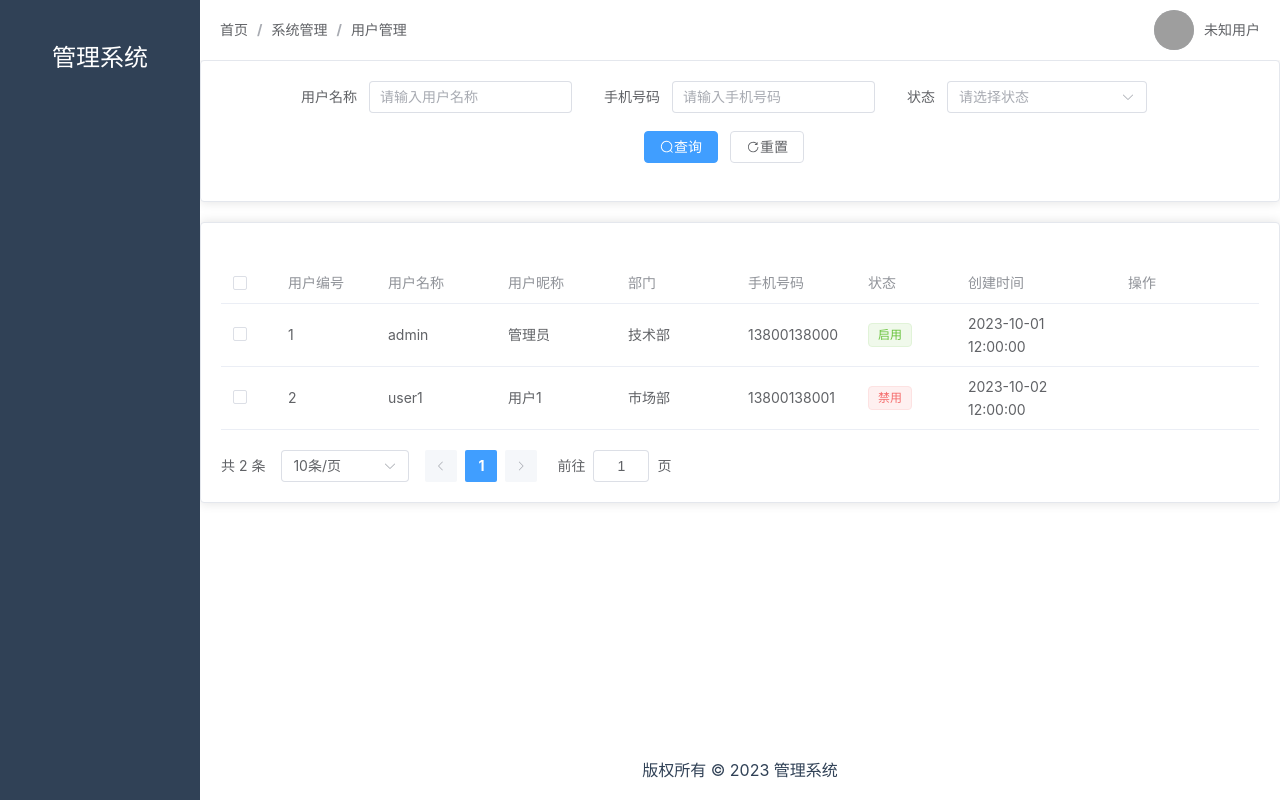
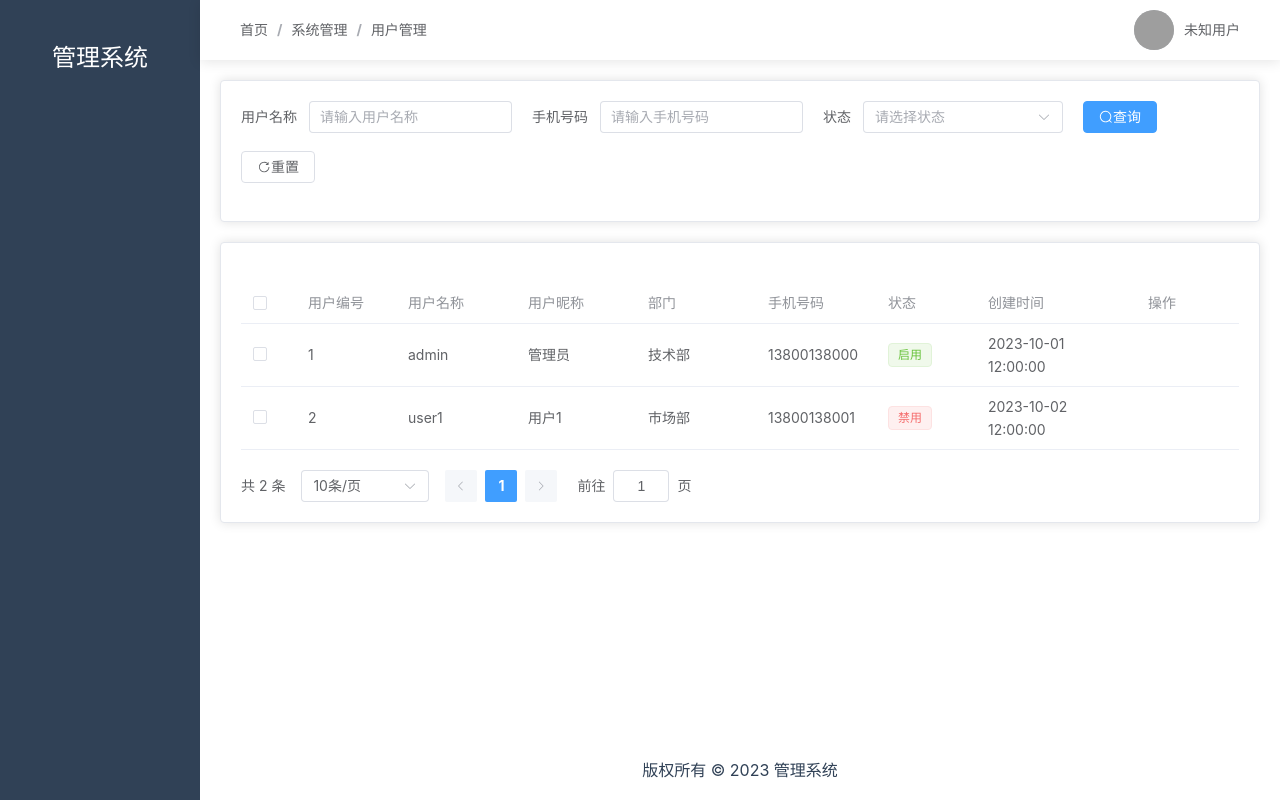
Before and after one commit to supermaodou/maodou-admin-web, a Vue app: page /system/user in a window 1280 px wide. Built offline with nearby package versions, Linux system fonts and the light colour scheme; sample sign-in values are in the browser's storage; grey boxes are pictures that could not be loaded.

Commit message:
修复登录和首页没有占满屏幕的问题，完善用户管理页面样式和增加修改功能

```diff
--- a/src/views/Home.vue
+++ b/src/views/Home.vue
@@ -1,5 +1,5 @@
 <template>
-    <el-container style="height: 100vh;">
+    <el-container style="height: 100vh; width: 100vw;">
         <!-- 左侧菜单栏 -->
         <el-aside width="200px" style="background-color: #304156;">
             <h2 style="color: white; text-align: center; padding: 20px 0;">管理系统</h2>
@@ -28,19 +28,19 @@
         </el-aside>
 
         <!-- 右侧内容区域 -->
-        <el-container>
+        <el-container style="width: calc(100vw - 200px);">
             <!-- 头部 -->
             <el-header
-                style="background-color: #FFFFFF; color: white; line-height: 60px; display: flex; justify-content: space-between; align-items: center;">
+                style="background-color: #FFFFFF; color: #304156; line-height: 60px; display: flex; justify-content: space-between; align-items: center; box-shadow: 0 2px 12px 0 rgba(0, 0, 0, 0.1);">
                 <!-- 面包屑 -->
-                <el-breadcrumb separator="/">
+                <el-breadcrumb separator="/" style="margin-left: 20px;">
                     <el-breadcrumb-item v-for="item in breadcrumbs" :key="item.path">
                         {{ item.title }}
                     </el-breadcrumb-item>
                 </el-breadcrumb>
                 <!-- 用户信息 -->
                 <el-dropdown>
-                    <div style="display: flex; align-items: center; cursor: pointer;">
+                    <div style="display: flex; align-items: center; cursor: pointer; margin-right: 20px;">
                         <el-avatar :size="40" :src="userAvatar" style="margin-right: 10px;"></el-avatar>
                         <span>{{ username }}</span>
                     </div>
@@ -134,14 +134,32 @@ body,
 html {
     margin: 0;
     padding: 0;
+    height: 100%;
+    overflow: hidden;
+}
+
+#app {
+    height: 100%;
+}
+
+.el-container {
+    height: 100%;
+    width: 100%;
+}
+
+.el-aside {
+    height: 100%;
+    overflow-y: auto;
 }
 
 .el-main {
-    padding: 0;
-    /* 移除默认的内边距 */
-    height: calc(100vh - 60px);
-    /* 减去头部高度 */
-    overflow: auto;
-    /* 如果内容超出屏幕，显示滚动条 */
+    padding: 20px;
+    height: calc(100vh - 120px); /* 减去头部和底部的高度(各60px) */
+    overflow-y: auto;
+}
+
+.el-header, .el-footer {
+    height: 60px;
+    padding: 0 20px;
 }
 </style>
--- a/src/views/Login.vue
+++ b/src/views/Login.vue
@@ -1,5 +1,5 @@
 <template>
-    <el-container style="height: 100vh; display: flex; align-items: center; justify-content: center;">
+    <el-container style="height: 100vh; width: 100vw; display: flex; align-items: center; justify-content: center;">
         <el-card style="width: 400px;">
             <h2 style="text-align: center;">登录</h2>
             <el-form :model="loginForm" :rules="rules" ref="loginForm" label-width="80px">
--- a/src/views/system/User.vue
+++ b/src/views/system/User.vue
@@ -2,21 +2,23 @@
   <div>
     <!-- 顶部：搜索过滤 -->
     <el-card style="margin-bottom: 20px;">
-      <el-form :inline="true" :model="searchForm" class="demo-form-inline">
-        <el-form-item label="用户名称">
+      <el-form :inline="true" :model="searchForm" class="demo-form-inline" style="display: flex; flex-wrap: wrap;">
+        <el-form-item label="用户名称" style="margin-right: 20px;">
           <el-input v-model="searchForm.username" placeholder="请输入用户名称"></el-input>
         </el-form-item>
-        <el-form-item label="手机号码">
+        <el-form-item label="手机号码" style="margin-right: 20px;">
           <el-input v-model="searchForm.phone" placeholder="请输入手机号码"></el-input>
         </el-form-item>
-        <el-form-item label="状态">
+        <el-form-item label="状态" style="margin-right: 20px;">
           <el-select v-model="searchForm.status" placeholder="请选择状态" style="width: 200px">
             <el-option label="启用" value="1"></el-option>
             <el-option label="禁用" value="0"></el-option>
           </el-select>
         </el-form-item>
+        <el-form-item style="margin-right: 20px;">
+          <el-button type="primary"  @click="onSearch"><el-icon><Search /></el-icon>查询</el-button>
+        </el-form-item>
         <el-form-item>
-          <el-button type="primary"  @click="onSearch"><el-icon><Search /></el-icon>查询</el-button>
           <el-button @click="onReset"><el-icon><RefreshRight /></el-icon>重置</el-button>
         </el-form-item>
       </el-form>
@@ -26,8 +28,8 @@
     <el-card>
       <!-- 功能按钮 -->
       <el-row style="margin-bottom: 20px;">
-        <el-col :span="24">
-          <el-button type="primary" @click="handleAdd" v-hasPermi="['system:user:add']"><el-icon><Plus /></el-icon>新增</el-button>
+        <el-col :span="24" style="display: flex; justify-content: flex-start;">
+          <el-button type="primary" @click="openDialog('add')" v-hasPermi="['system:user:add']"><el-icon><Plus /></el-icon>新增</el-button>
           <el-button type="danger" @click="handleBatchDelete" v-hasPermi="['system:user:batchDelete']">批量删除</el-button>
         </el-col>
       </el-row>
@@ -54,15 +56,8 @@
         <el-table-column prop="createTime" label="创建时间" width="160"></el-table-column>
         <el-table-column label="操作" width="150">
           <template #default="scope">
-            <el-button link type="primary" size="small" @click="handleEdit(scope.row)" v-hasPermi="['system:user:edit']"><el-icon><EditPen /></el-icon>修改</el-button>
+            <el-button link type="primary" size="small" @click="openDialog('edit', scope.row)" v-hasPermi="['system:user:edit']"><el-icon><EditPen /></el-icon>修改</el-button>
             <el-button link type="danger" size="small" @click="handleDelete(scope.row)" v-hasPermi="['system:user:delete']"><el-icon><Delete /></el-icon>删除</el-button>
-            <!-- <el-dropdown size="small">
-              <el-button size="small" type="text">更多</el-button>
-              <el-dropdown-menu slot="dropdown">
-                <el-dropdown-item command="handleResetPwd">重置密码</el-dropdown-item>
-                <el-dropdown-item command="handleAuthRole">分配角色</el-dropdown-item>
-              </el-dropdown-menu>
-            </el-dropdown> -->
           </template>
         </el-table-column>
       </el-table>
@@ -80,6 +75,40 @@
       ></el-pagination>
 
     </el-card>
+
+    <!-- 新增/修改用户弹窗 -->
+    <el-dialog :title="dialogTitle" v-model="dialogVisible">
+      <el-form :model="form">
+        <el-form-item label="用户编号">
+          <el-input v-model="form.id" :disabled="isEdit"></el-input>
+        </el-form-item>
+        <el-form-item label="用户名称">
+          <el-input v-model="form.username"></el-input>
+        </el-form-item>
+        <el-form-item label="用户昵称">
+          <el-input v-model="form.nickname"></el-input>
+        </el-form-item>
+        <el-form-item label="部门">
+          <el-input v-model="form.department"></el-input>
+        </el-form-item>
+        <el-form-item label="手机号码">
+          <el-input v-model="form.phone"></el-input>
+        </el-form-item>
+        <el-form-item label="状态">
+          <el-select v-model="form.status">
+            <el-option label="启用" value="1"></el-option>
+            <el-option label="禁用" value="0"></el-option>
+          </el-select>
+        </el-form-item>
+        <el-form-item label="创建时间">
+          <el-input v-model="form.createTime" :disabled="isEdit"></el-input>
+        </el-form-item>
+      </el-form>
+      <div slot="footer" class="dialog-footer">
+        <el-button @click="dialogVisible = false">取消</el-button>
+        <el-button type="primary" @click="handleSave">保存</el-button>
+      </div>
+    </el-dialog>
   </div>
 </template>
 
@@ -123,6 +152,19 @@ export default {
       },
       // 选中的用户
       selectedUsers: [],
+      // 弹窗相关数据
+      dialogVisible: false,
+      dialogTitle: '',
+      isEdit: false,
+      form: {
+        id: '',
+        username: '',
+        nickname: '',
+        department: '',
+        phone: '',
+        status: '',
+        createTime: '',
+      },
     };
   },
   methods: {
@@ -139,10 +181,37 @@ export default {
         status: '',
       };
     },
-    // 新增用户
-    handleAdd() {
-      this.$message.success('点击了新增按钮');
-      // 这里可以跳转到新增页面或打开弹窗
+    // 打开弹窗
+    openDialog(type, row = {}) {
+      this.dialogVisible = true;
+      if (type === 'add') {
+        this.dialogTitle = '新增用户';
+        this.isEdit = false;
+        this.form = {
+          id: '',
+          username: '',
+          nickname: '',
+          department: '',
+          phone: '',
+          status: '',
+          createTime: '',
+        };
+      } else if (type === 'edit') {
+        this.dialogTitle = '修改用户';
+        this.isEdit = true;
+        this.form = { ...row };
+      }
+    },
+    // 保存用户
+    handleSave() {
+      if (this.isEdit) {
+        this.$message.success('修改成功');
+        // 这里可以调用接口保存修改的数据
+      } else {
+        this.$message.success('新增成功');
+        // 这里可以调用接口保存新增的数据
+      }
+      this.dialogVisible = false;
     },
     // 批量删除
     handleBatchDelete() {
@@ -155,14 +224,14 @@ export default {
         cancelButtonText: '取消',
         type: 'warning',
       }).then(() => {
+        this.selectedUsers.forEach(user => {
+          // 这里可以调用接口删除数据
+          console.log(`删除用户：${user.username}`);
+        });
         this.$message.success('删除成功');
-        // 这里可以调用接口删除数据
+        // 清空选中的用户
+        this.selectedUsers = [];
       });
-    },
-    // 编辑用户
-    handleEdit(row) {
-      this.$message.success(`编辑用户：${row.username}`);
-      // 这里可以跳转到编辑页面或打开弹窗
     },
     // 删除用户
     handleDelete(row) {
```
